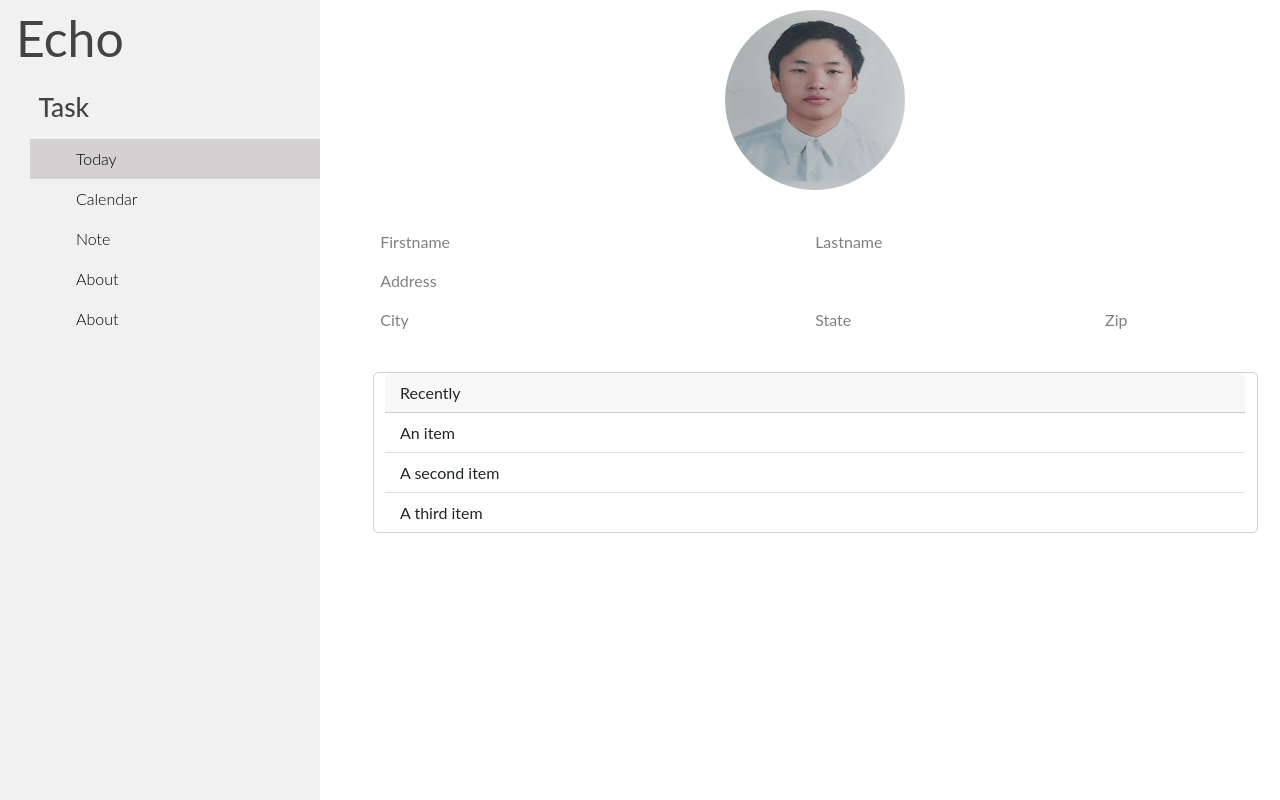
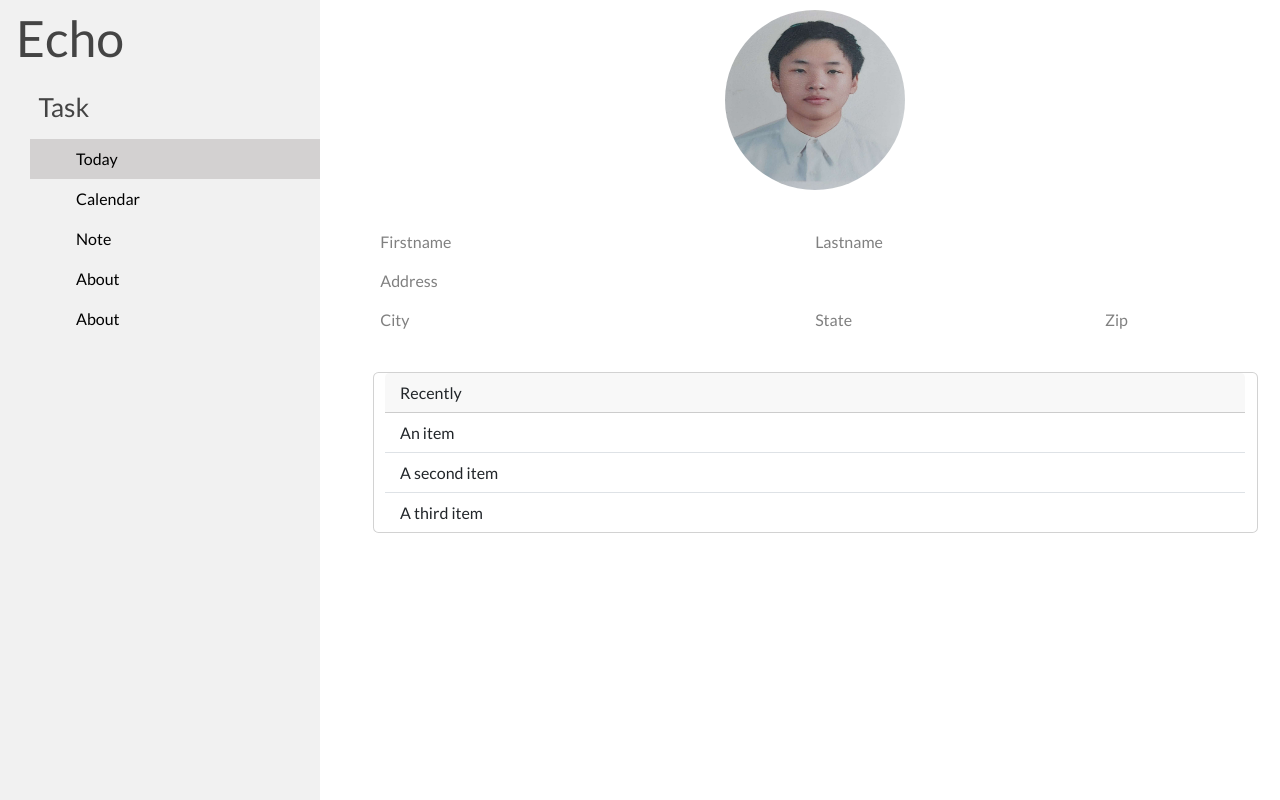
Before and after one commit to chalatphon/Echo, a Flask app: template templates/profile.html in a window 1280 px wide. Run offline with Flask 3, Linux system fonts and the light colour scheme; the template is opened without the code that fills it, so the values that code supplies are empty; some libraries are stand-ins or nearby versions; some web fonts are replaced.

Commit message:
edit font style

```diff
--- a/templates/profile.html
+++ b/templates/profile.html
@@ -5,8 +5,7 @@
     <meta name="viewport" content="width=device-width, initial-scale=1.0">
     <link href="https://cdn.jsdelivr.net/npm/bootstrap@5.3.2/dist/css/bootstrap.min.css" rel="stylesheet" integrity="sha384-T3c6CoIi6uLrA9TneNEoa7RxnatzjcDSCmG1MXxSR1GAsXEV/Dwwykc2MPK8M2HN" crossorigin="anonymous">
     <link rel="stylesheet" href="https://www.w3schools.com/w3css/4/w3.css">
-    <link href="https://fonts.cdnfonts.com/css/amoera" rel="stylesheet">
-    <link href="https://fonts.cdnfonts.com/css/inclusive-sans-2" rel="stylesheet">
+    <link rel="stylesheet" href="https://fonts.googleapis.com/css?family=Lato">
     <link href="https://cdn.jsdelivr.net/npm/bootstrap@5.3.2/dist/css/bootstrap.min.css" rel="stylesheet"
         integrity="sha384-T3c6CoIi6uLrA9TneNEoa7RxnatzjcDSCmG1MXxSR1GAsXEV/Dwwykc2MPK8M2HN" crossorigin="anonymous">
     <link rel="stylesheet" href="../static/dash.css">
```
Also changed, not shown: static/custom.css (line endings or trailing spaces).
